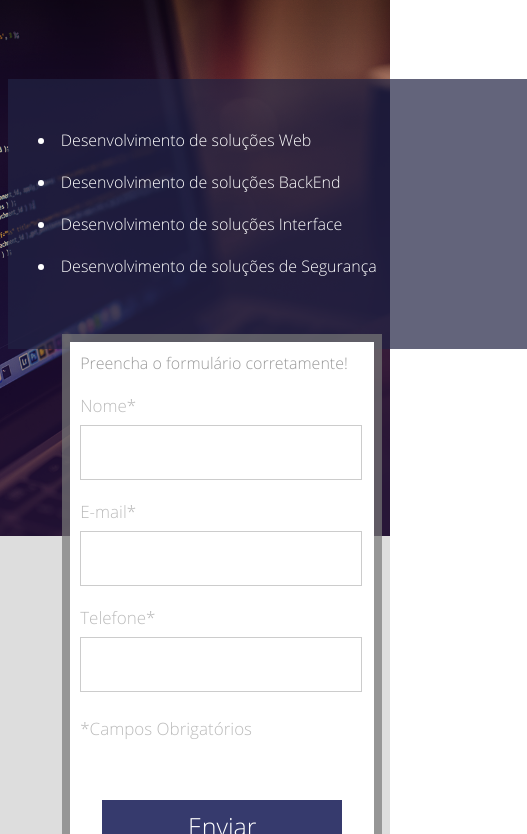
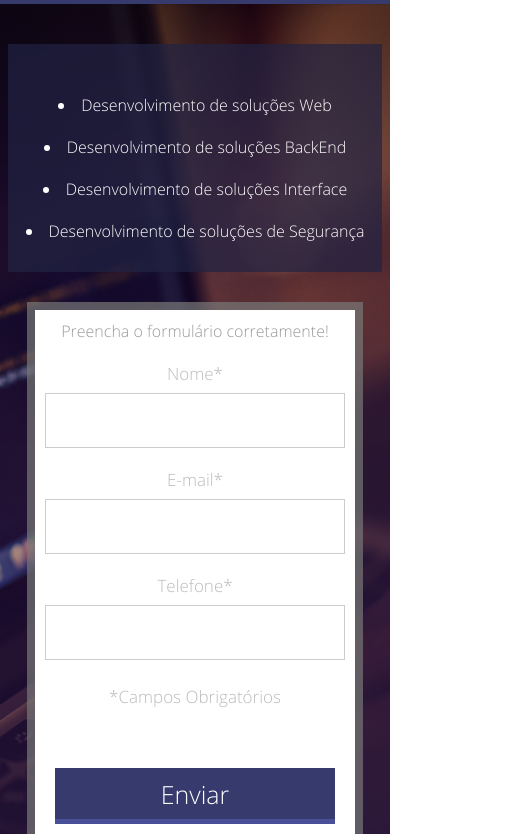
Before and after one commit to Vantercarlos/Projeto_HTML_CSS, a plain HTML site: page index.html in a window 390 px wide. Shown: the part 81-915 px from the top of the page, 527 px wide, since content can reach past the window. Drawn offline with Linux system fonts and the light colour scheme.

Commit message:
Projeto FrontEnd v1.0.3 aplicando responsividade

```diff
--- a/css/style.css
+++ b/css/style.css
@@ -145,6 +145,7 @@ html, body{
 
 .container-2 p{
     width: 100%;
+    max-width: 768px;
     margin: 15px 0;
     display: inline-block;
     text-align: justify;
@@ -184,8 +185,8 @@ html, body{
 
 .container-single p{
     display: inline-block;
-    text-align: justify;
-    padding:10px 0;
+    text-align: left;
+    padding:10px;
 }
 
 .container-single img{
@@ -202,3 +203,81 @@ html, body{
 .footer p{
 	margin-top:8px;
 }
+
+@media screen and (max-width: 1024px){
+    .header{
+        height: auto;
+        width: 100%;
+        padding: 15px 0;
+        text-align: center;
+    }
+
+    .header img{
+        margin: 0;
+    }
+
+    .container-list{
+        padding: 30px 0;
+        width: 40%;
+        float: left;
+        display: inline-block;
+        max-width: 500px;
+        height: auto;
+    }
+
+    .container-banner{
+        width: 100%;
+        padding: 40px 2%;
+        height: auto;
+        text-align: center;
+    }
+
+    .form{
+        max-width: 400px;
+        padding: 10px;
+        width: 60%;
+        height: 100%;
+        float: right;
+        top: 0;
+    }
+
+    .input-container input[type=text]{
+        width: 100%;
+        height: 55px;
+    }
+
+    .form input[type=submit]{
+        max-width: 280px;
+        height: 56px;
+        width: 100%;
+    }
+}
+
+@media screen and (max-width: 768px){
+    .container-2{
+        padding-right: 4%;
+        padding-left: 4%;
+    }
+
+    .container-list{
+        margin-top: 0;
+        float: none;
+        display: inline-block;
+        width: 100%;
+    }
+
+    .form{
+        float: none;
+        display: inline-block;
+        width: 90%;
+        margin-top: 30px;
+    }
+
+    .container-single{
+        float: none;
+        display: inline-block;
+        width: 100%;
+        max-width: 600px;
+        padding: 30px 0;
+    }
+}
--- a/index.html
+++ b/index.html
@@ -17,6 +17,7 @@
 
     <div class="container-banner">
         <div class="center">
+            <div>
                 <div class="container-list">
                     <ul>
                         <li>Desenvolvimento de soluções Web</li>
@@ -25,6 +26,8 @@
                         <li>Desenvolvimento de soluções de Segurança</li>
                     </ul>
                 </div><!--container-list-->
+            </div>
+            <div>
                 <div class="form">
                     <h2>Preencha o formulário corretamente!</h2>
                     <form>
@@ -48,6 +51,8 @@
                         </div><!--input-submit-container-->
                     </form>
                 </div><!--form-->
+            </div>
+            <div class="clear"></div>
         </div><!--center-->
     </div><!--container-banner-->
     <div class="container-2">
```
Lines whose indentation alone changed are shown as unchanged.
